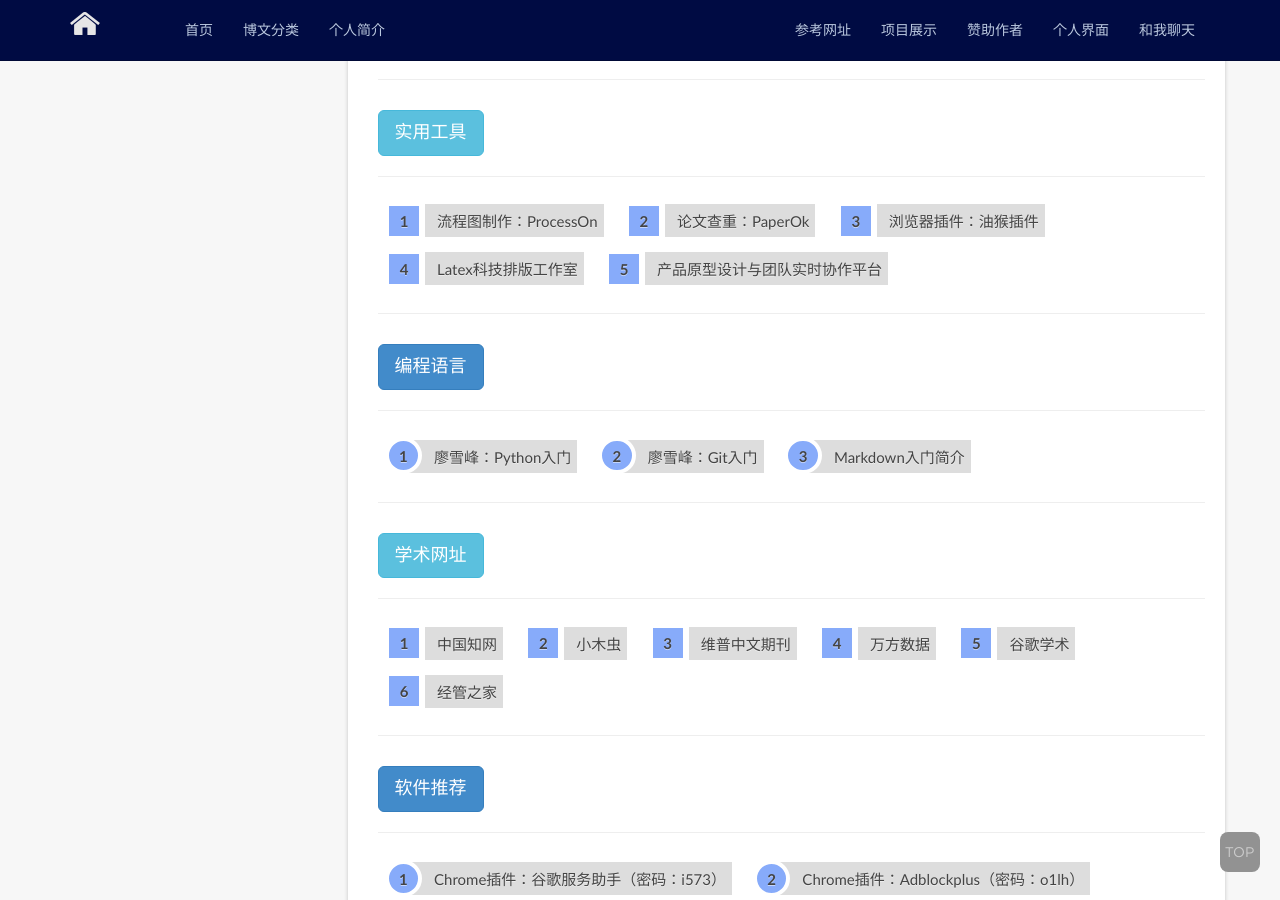
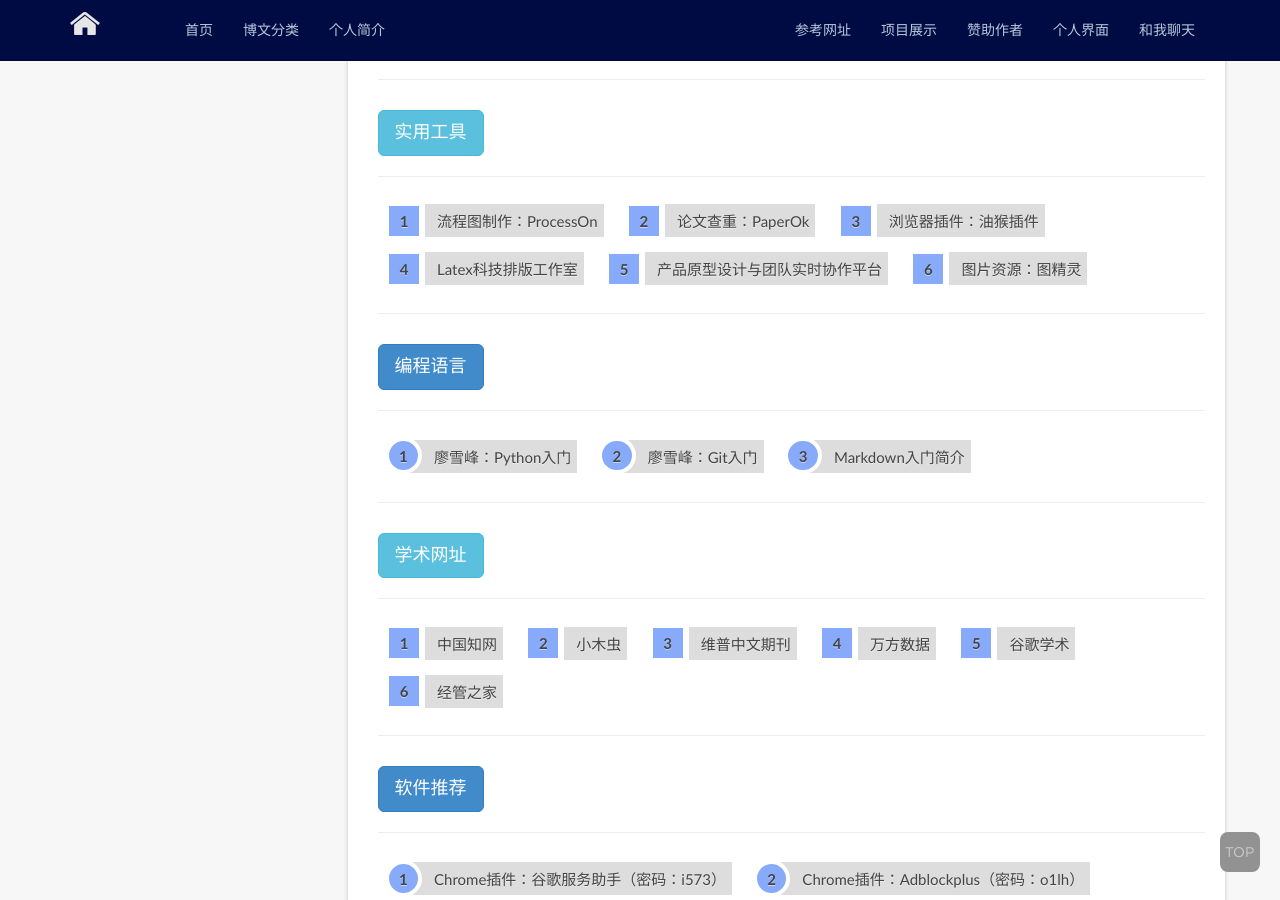
Before and after one commit to misttree/misttree.github.io, a Jekyll site: the page built from reference.md, in a window 1280 px wide and 900 px high, scrolled down 713 px. Built offline with Jekyll 4.4.1, drawn with Linux system fonts in a browser that asks for light colours; nearby versions of some CDN libraries; comment, search, counter and statistics services are not loaded.

Commit message:
添加网站资源

```diff
--- a/reference.md
+++ b/reference.md
@@ -36,6 +36,7 @@ abbr {text-decoration: none;}
 <li><a href="https://greasyfork.org/zh-CN/" target="_blank">浏览器插件：油猴插件</a></li>
 <li><a href="http://www.latexstudio.net/" target="_blank">Latex科技排版工作室</a></li>
 <li><a href="https://www.xiaopiu.com/" target="_blank">产品原型设计与团队实时协作平台</a></li>
+<li><a href="http://616pic.com/" target="_blank">图片资源：图精灵</a></li>
 </ol>
 
 <hr><h4 class="btn btn-primary btn-lg">编程语言</h4><hr>
```
